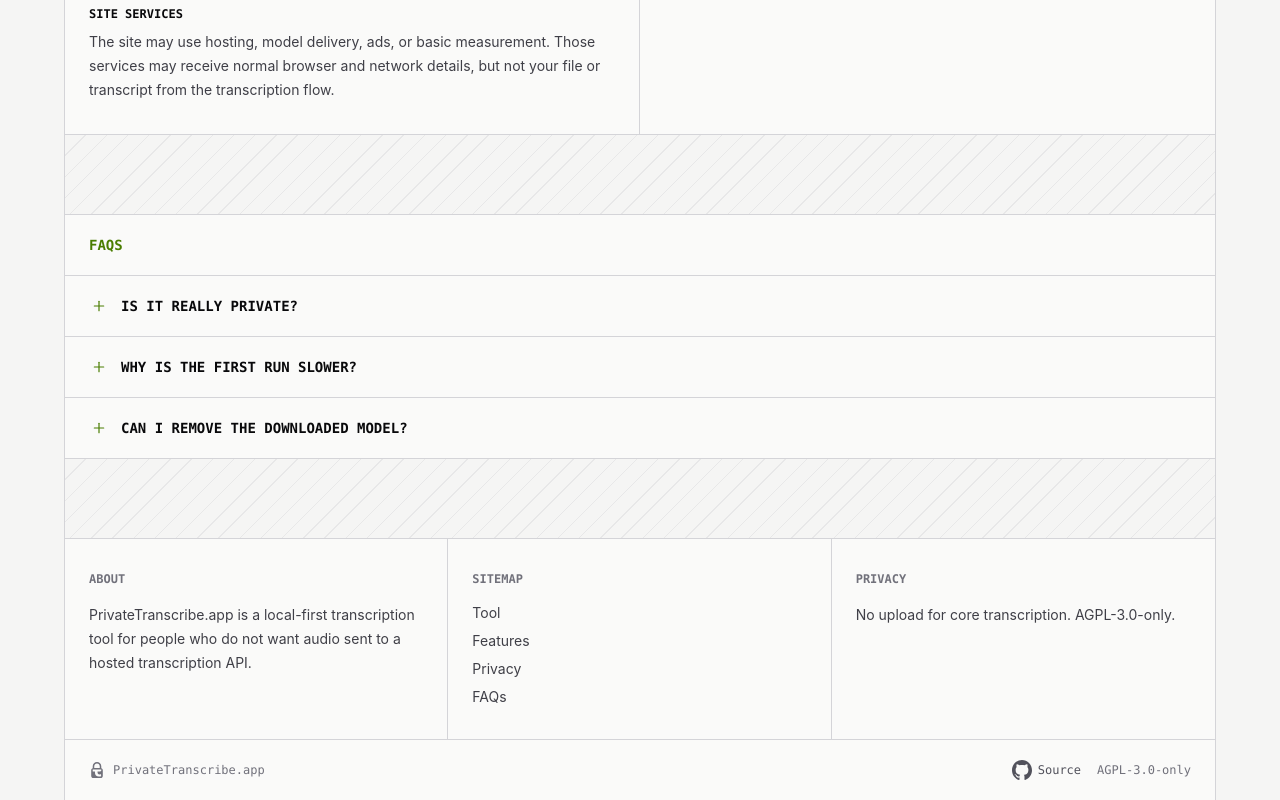
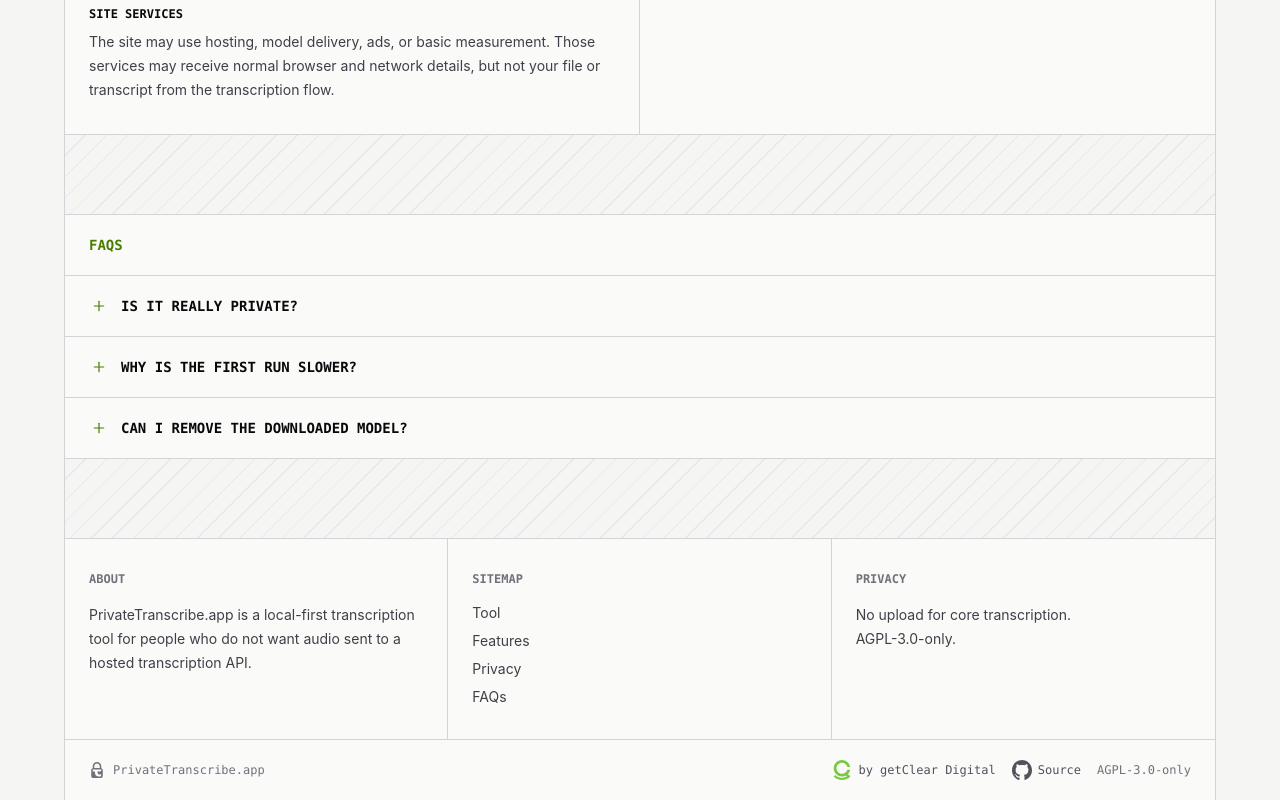
Before and after one commit to mikejarxyz/privatetranscribe, a React (Vite) app: page / in a window 1280 px wide. Shown: the part 1850-2650 px from the top of the page. Built offline with nearby package versions, Linux system fonts and the light colour scheme.

Commit message:
added getClear logo to footer

```diff
--- a/src/components/Footer.tsx
+++ b/src/components/Footer.tsx
@@ -38,7 +38,7 @@ export function FooterSections() {
             Privacy
           </h2>
           <p className="mt-4 text-sm leading-6 text-zinc-700 dark:text-zinc-300">
-            No upload for core transcription. AGPL-3.0-only.
+            No upload for core transcription.<br />AGPL-3.0-only.
           </p>
         </div>
       </footer>
@@ -48,7 +48,22 @@ export function FooterSections() {
           <LogoMark className="block size-4 bg-zinc-500" />
           PrivateTranscribe.app
         </span>
-        <span className="flex items-center gap-4">
+        <span className="flex flex-wrap items-center gap-x-4 gap-y-2">
+          <a
+            className="inline-flex items-center gap-1.5 text-zinc-600 hover:text-zinc-950 dark:text-zinc-400 dark:hover:text-zinc-100"
+            href="https://getClear.digital/"
+            rel="noreferrer"
+            target="_blank"
+          >
+            <img
+              alt=""
+              className="size-5"
+              height="16"
+              src="/Monogram-Green.svg"
+              width="16"
+            />
+            by getClear Digital
+          </a>
           <a
             className="inline-flex items-center gap-1.5 text-zinc-600 hover:text-zinc-950 dark:text-zinc-400 dark:hover:text-zinc-100"
             href="https://github.com/mikejarxyz/privatetranscribe"
```
Also changed, not shown: public/Monogram-Green.svg (added).
